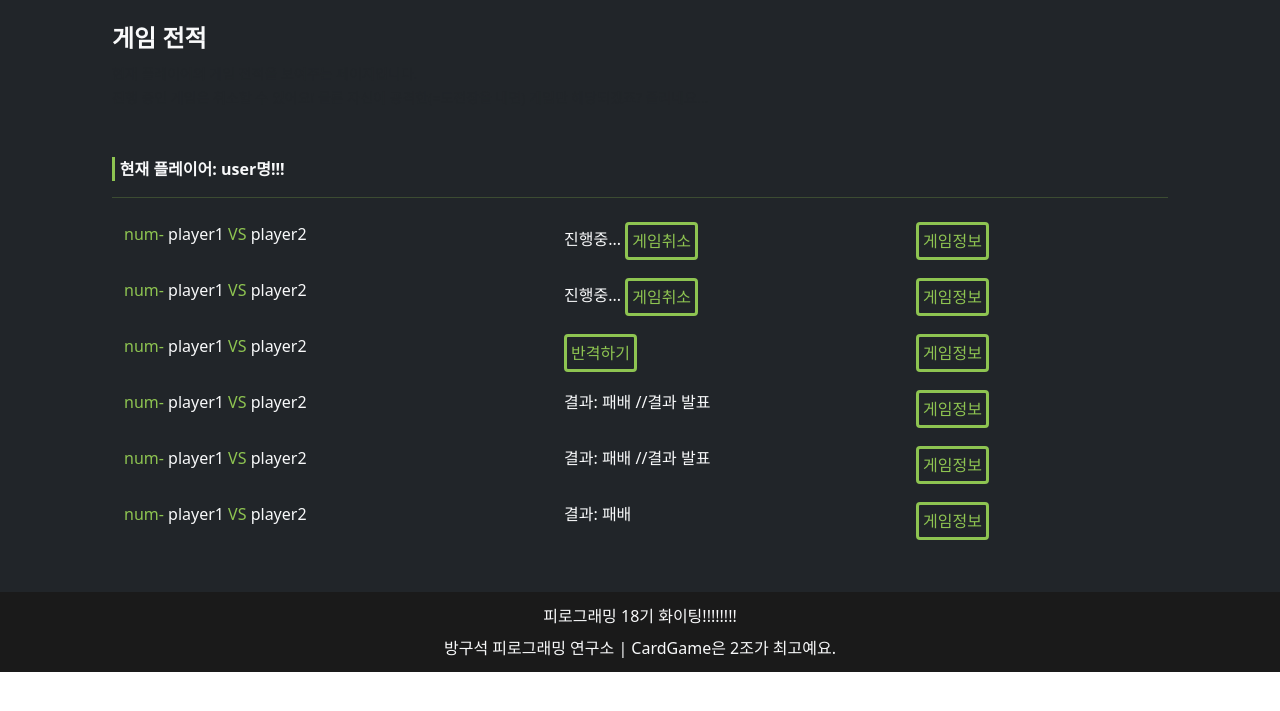
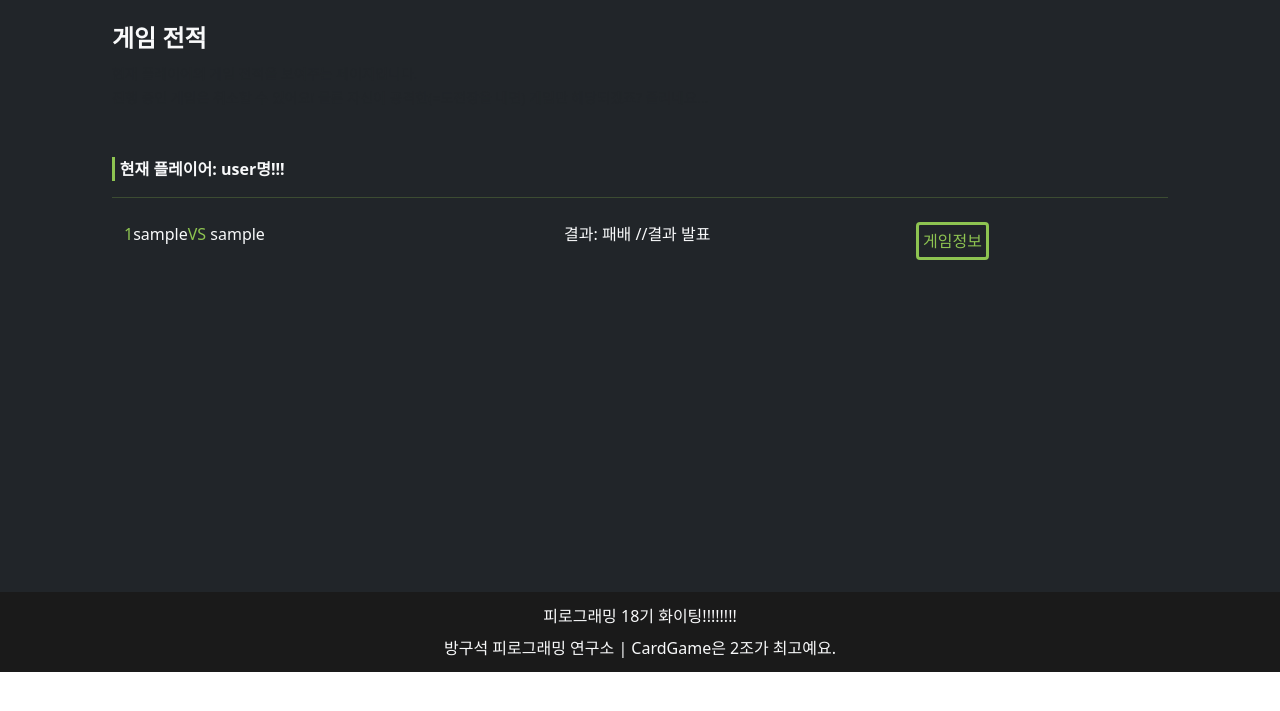
Before and after one commit to Pirogramming-18/Piro18_CardGame_02, a Django app: page /game/ in a window 1280 px wide. Shown: the part 56-767 px from the top of the page. Run offline with Django 4.2, Linux system fonts and the light colour scheme; a user stored in the database is signed in; tables that the repository leaves empty hold one stand-in row (values such as "Sample post"); some libraries are stand-ins or nearby versions.

Commit message:
[feat] list, detail url 연결 및 조건별 기능 구현

```diff
--- a/server/apps/cardgame/templates/cardgame/game_list.html
+++ b/server/apps/cardgame/templates/cardgame/game_list.html
@@ -8,84 +8,27 @@
     <p class="text-light" id="list-title"><b>현재 플레이어: user명!!!</b></p>
     <hr class="main-color">
     <div class="container" id="list-pcon">
-      <!-- for문으로 user 의 기록 돌리기 -->
+      {% for game in games %}
         <div class="row py-2">
           <div class="col-5">
-          <p class="text-light"><span class="main-color">num-</span> player1 <span class="main-color">VS</span> player2</p>
+            <p class="text-light"><span class="main-color">{{game.pk}}</span>{{game.sender}}<span class="main-color">VS</span> {{game.receiver}}</p>
           </div>
           <div class="col-4">
-          <!-- 게임 끝남
-          <p class="text-light">결과: 패배 //결과 발표</p> -->
-          <!-- 진행중 -->
+            {% if game.receiver_card_num %}
+              <p class="text-light">결과: 패배 //결과 발표</p>
+            {% else %}
+              {% if user.username == game.receiver %} <!--이 문장 고쳐야 함-->
+                <a href="" class="btn main-color btn-piro p-1">반격하기</a>
+              {% else %}
                 <span class="text-light">진행중... </span><a href="" class="btn main-color btn-piro p-1">게임취소</a>
-          <!-- 게임 신청이 옴
-          <a href="" class="btn main-color btn-piro p-1">반격하기</a> -->
+              {% endif %}
+            {% endif %}
           </div>
           <div class="col-3">
-          <a href="" class="btn main-color btn-piro p-1">게임정보</a>
+            <a href="{% url 'cardgame:detail' game.pk %}" class="btn main-color btn-piro p-1">게임정보</a>
           </div>
         </div>
-
-      <div class="row py-2">
-        <div class="col-5">
-          <p class="text-light"><span class="main-color">num-</span> player1 <span class="main-color">VS</span> player2</p>
-        </div>
-        <div class="col-4">
-          <span class="text-light">진행중... </span><a href="" class="btn main-color btn-piro p-1">게임취소</a>
-        </div>
-        <div class="col-3">
-          <a href="" class="btn main-color btn-piro p-1">게임정보</a>
-        </div>
-      </div>
-
-      <div class="row py-2">
-        <div class="col-5">
-          <p class="text-light"><span class="main-color">num-</span> player1 <span class="main-color">VS</span> player2</p>
-        </div>
-        <div class="col-4">
-          <a href="" class="btn main-color btn-piro p-1">반격하기</a>
-        </div>
-        <div class="col-3">
-          <a href="" class="btn main-color btn-piro p-1">게임정보</a>
-        </div>
-      </div>
-
-      <div class="row py-2">
-        <div class="col-5">
-          <p class="text-light"><span class="main-color">num-</span> player1 <span class="main-color">VS</span> player2</p>
-        </div>
-        <div class="col-4">
-          <p class="text-light">결과: 패배 //결과 발표</p>
-        </div>
-        <div class="col-3">
-          <a href="" class="btn main-color btn-piro p-1">게임정보</a>
-        </div>
-      </div>
-
-      <div class="row py-2">
-        <div class="col-5">
-          <p class="text-light"><span class="main-color">num-</span> player1 <span class="main-color">VS</span> player2</p>
-        </div>
-        <div class="col-4">
-          <p class="text-light">결과: 패배 //결과 발표</p>
-        </div>
-        <div class="col-3">
-          <a href="" class="btn main-color btn-piro p-1">게임정보</a>
-        </div>
-      </div>
-
-      <div class="row py-2">
-        <div class="col-5">
-          <p class="text-light"><span class="main-color">num-</span> player1 <span class="main-color">VS</span> player2</p>
-        </div>
-        <div class="col-4">
-          <p class="text-light">결과: 패배</p>
-        </div>
-        <div class="col-3">
-          <a href="" class="btn main-color btn-piro p-1">게임정보</a>
-        </div>
-      </div>
-
+      {% endfor %}
     </div>
   </div>
 {% endblock %}
```
Also changed, not shown: server/apps/cardgame/templates/cardgame/game_detail.html (+8 -4 lines). Lines whose indentation alone changed are shown as unchanged.
